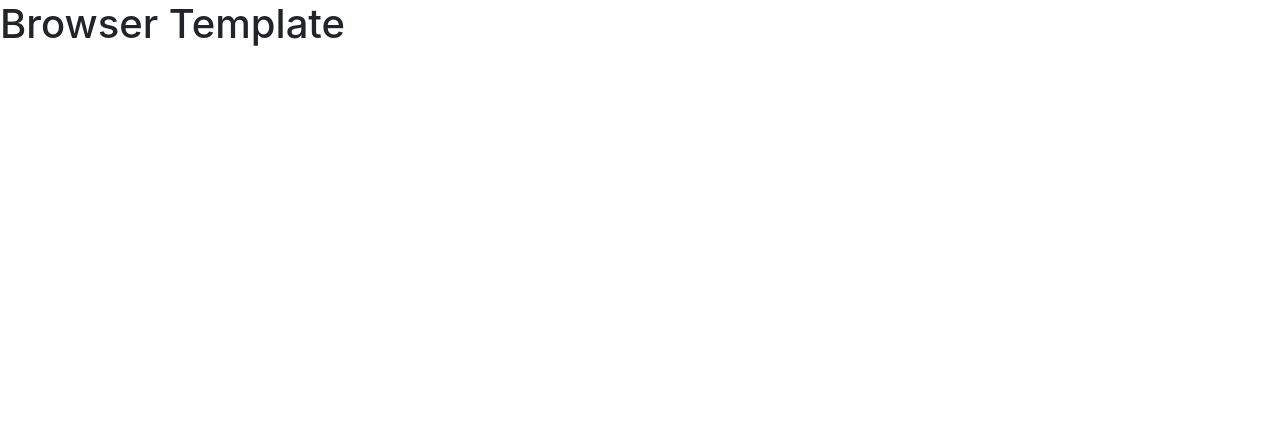
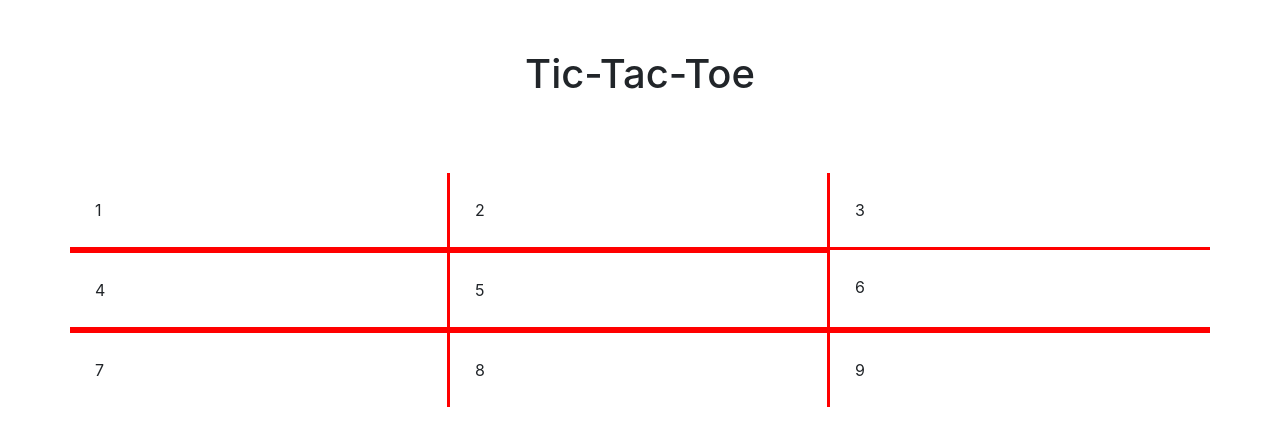
Before and after one commit to gitlep1/tic-tac-toe-client, a website built with webpack: page index.html in a window 1280 px wide. Built offline with nearby package versions, Linux system fonts and the light colour scheme.

Commit message:
tic tac toe board partially done
also changed the config files

```diff
--- a/assets/scripts/config.js
+++ b/assets/scripts/config.js
@@ -2,8 +2,8 @@
 
 let apiUrl
 const apiUrls = {
-  production: '<replace-with-heroku-url>',
-  development: 'http://localhost:4741'
+  production: 'https://tic-tac-toe-api-production.herokuapp.com',
+  development: 'https://tic-tac-toe-api-development.herokuapp.com'
 }
 
 if (window.location.hostname === 'localhost') {
--- a/assets/styles/index.scss
+++ b/assets/styles/index.scss
@@ -1 +1,46 @@
 @import '~bootstrap/scss/bootstrap';
+
+$accent-border-color: solid red;
+
+h1 {
+   text-align: center;
+   margin: 50px 0 75px 0;
+}
+
+.row {
+    justify-content: center;
+}
+
+.row1 {
+    padding: 25px;
+    border-right: 3px $accent-border-color;
+    border-bottom: 3px $accent-border-color;
+}
+
+.row1-3 {
+    padding: 25px;
+    border-bottom: 3px $accent-border-color;
+}
+
+.row2 {
+    padding: 25px;
+    border-bottom: 3px $accent-border-color;
+    border-top: 3px $accent-border-color;
+    border-right: 3px $accent-border-color;
+}
+
+.row2-3 {
+    padding: 25px;
+    border-bottom: 3px $accent-border-color;
+}
+
+.row3 {
+    padding: 25px;
+    border-top: 3px $accent-border-color;
+    border-right: 3px $accent-border-color;
+}
+
+.row3-3 {
+    padding: 25px;
+    border-top: 3px $accent-border-color;
+}
--- a/index.html
+++ b/index.html
@@ -12,6 +12,19 @@
       <script src="public/application.js" type="text/javascript" charset="utf-8" defer></script>
     </head>
     <body>
-      <h1>Browser Template</h1>
+      <h1>Tic-Tac-Toe</h1>
+      <div class="container">
+        <section class="row">
+          <div class="col-4 row1">1</div>
+          <div class="col-4 row1">2</div>
+          <div class="col-4 row1-3">3</div>
+          <div class="col-4 row2">4</div>
+          <div class="col-4 row2">5</div>
+          <div class="col-4 row2-3">6</div>
+          <div class="col-4 row3">7</div>
+          <div class="col-4 row3">8</div>
+          <div class="col-4 row3-3">9</div>
+        </section>
+      </div>
     </body>
 </html>
```
